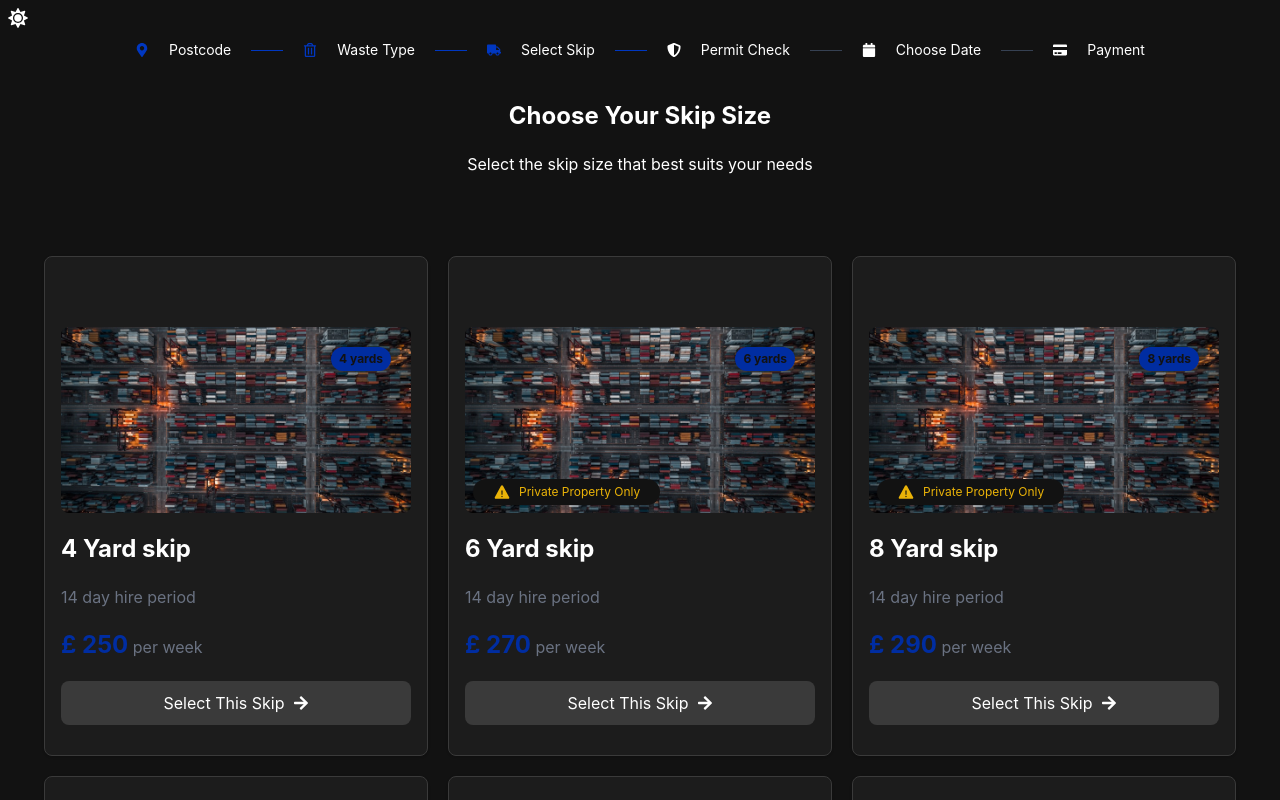
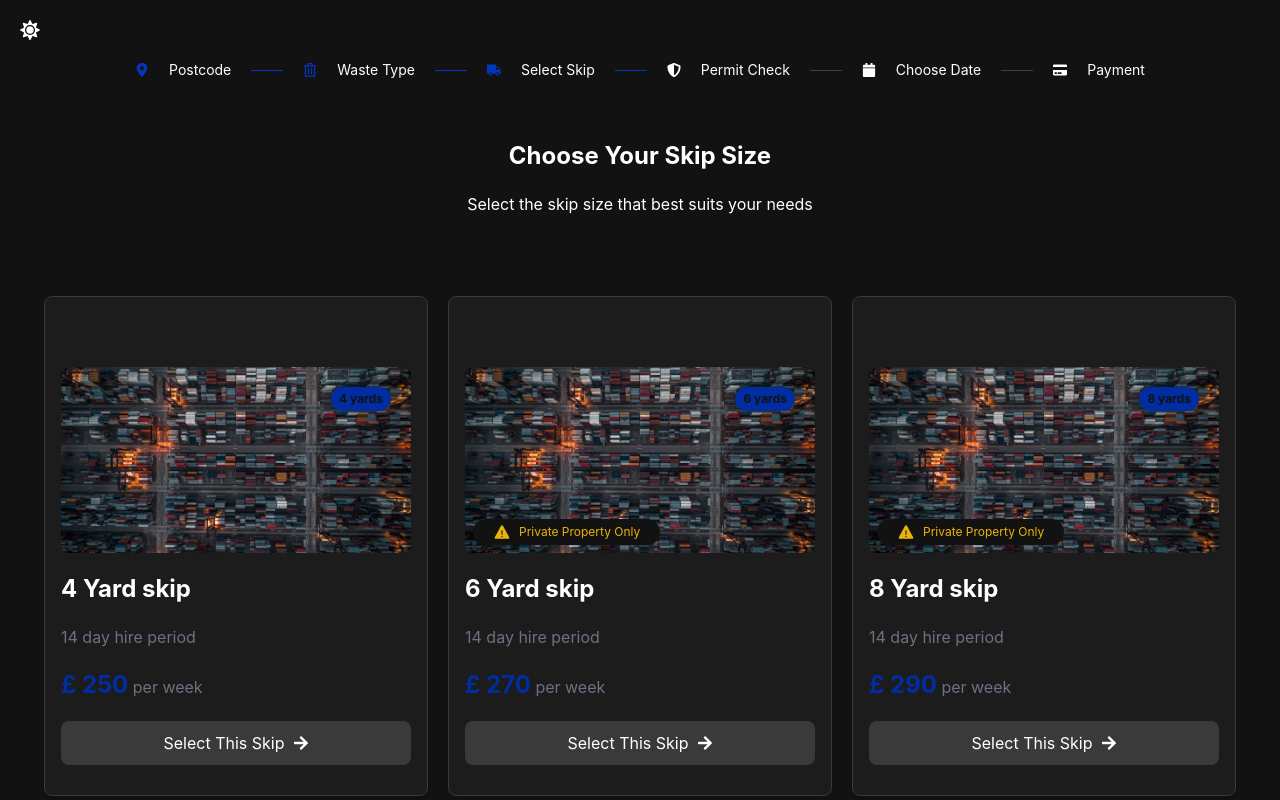
Before and after one commit to 8octa/react-coding-challange, a React (Vite) app: page / in a window 1280 px wide. Shown: the top 800 px of the page. Built offline with nearby package versions, Linux system fonts and the light colour scheme.

Commit message:
small updates

```diff
--- a/index.html
+++ b/index.html
@@ -6,7 +6,7 @@
     <meta name="viewport" content="width=device-width, initial-scale=1.0" />
     <title>Business Skip Hire</title>
   </head>
-  <body>
+  <body class="transition-all duration-200">
     <div id="root"></div>
     <script type="module" src="/src/main.jsx"></script>
   </body>
--- a/src/App.jsx
+++ b/src/App.jsx
@@ -19,10 +19,10 @@ function App() {
   }, [theme]);
 
   return (
-    <main className="relative container flex flex-col justify-center items-center p-10">
+    <main className="container flex flex-col justify-center items-center p-5 md:p-10">
       <div
         onClick={() => handleTheme()}
-        className="absolute top-0 left-0 p-2 cursor-pointer text-xl"
+        className="fixed top-0 left-0 p-5 cursor-pointer text-sm sm:text-xl"
       >
         {theme ? <FaMoon /> : <FaSun />}
       </div>
--- a/src/components/Menu.jsx
+++ b/src/components/Menu.jsx
@@ -4,12 +4,12 @@ import { FaArrowRight } from "react-icons/fa";
 
 const Menu = ({ selectedCard, setSelectedCard }) => {
   return (
-    <section className="fixed bottom-0 left-0 w-full bg-gray p-5 border border-light-gray">
+    <section className="fixed z-100 bottom-0 left-0 w-full bg-gray p-5 border border-light-gray">
       <div className="container flex justify-between items-center">
         {info.map(({ id, size, price, hire_period_days }) => {
           return (
             selectedCard === id && (
-              <div className="flex gap-5">
+              <div className="flex flex-col md:fkex-row gap-5">
                 <p className="text-white">
                   <span className="text-2xl font-bold text-blue">
                     &#163; {price}
@@ -24,7 +24,7 @@ const Menu = ({ selectedCard, setSelectedCard }) => {
           );
         })}
 
-        <div className="flex gap-5">
+        <div className="flex flex-col md:fkex-row gap-5">
           <Button
             onClick={() => setSelectedCard(null)}
             children={"Back"}
--- a/src/components/Navbar.jsx
+++ b/src/components/Navbar.jsx
@@ -21,7 +21,7 @@ const iconComponents = {
 
 const Navbar = () => {
   return (
-    <nav className="flex gap-5 justify-between items-center text-xs xl:text-sm">
+    <nav className="flex flex-col sm:flex-row gap-5 p-5 justify-between items-center text-xs xl:text-sm select-none">
       {icons.map(({ id, text, active, hr }) => {
         const IconComponent = iconComponents[id];
         return (
```
